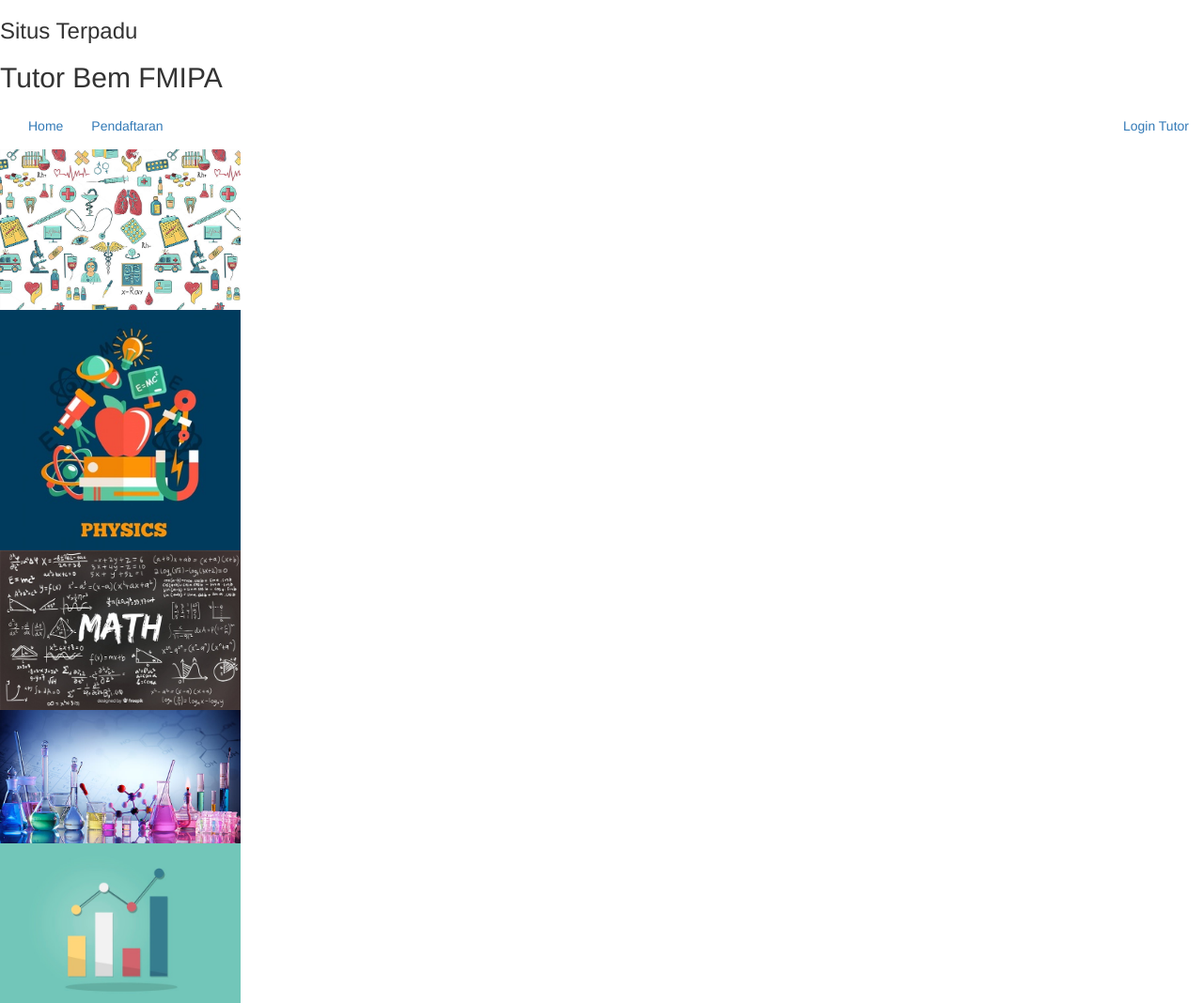
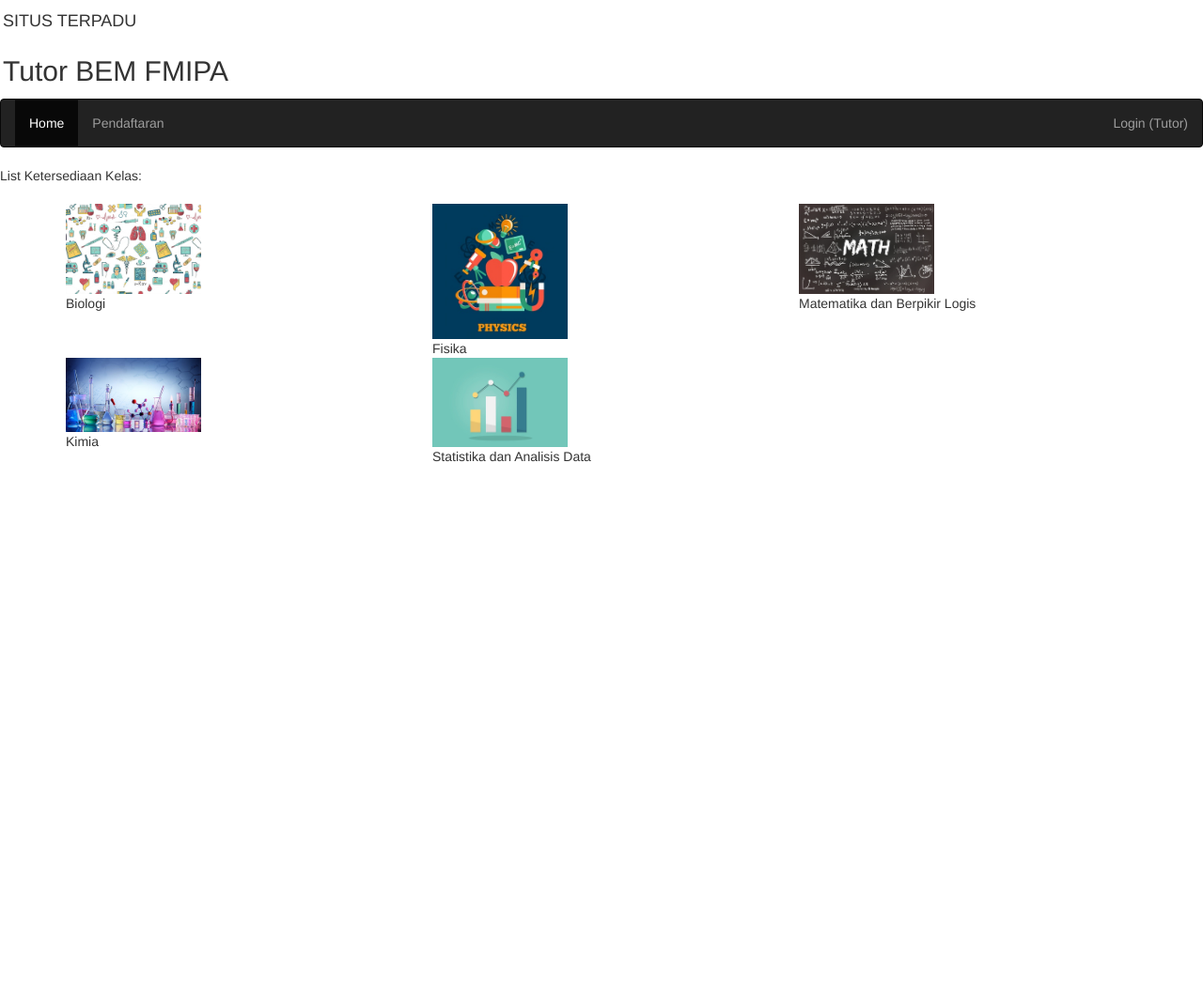
Before and after one commit to jokoGemblonG/Digitalisasi-Tutor-BEM-FMIPA, a PHP site: page / in a window 1280 px wide. Shown: the whole page at 94% size. After the commit the page ends 492 px from the top, so only its background shows below. Run offline with PHP 8.4, Linux system fonts and the light colour scheme.

Commit message:
Update index.php

```diff
--- a/PHP-Digital/index.php
+++ b/PHP-Digital/index.php
@@ -1,42 +1,60 @@
+<?php
+	session_start();
+	if(isset($_SESSION['submit'])){
+		header("Location: index2.php");
+		exit;
+	}
+?>
 <!DOCTYPE html>
 <html>
 
 <head>
-	<title> Tutor Bem FMIPA</title>
+	<title> Tutor Bem FMIPA </title>
 	<meta charset="utf-8">
 	<meta name="viewport" content="width=device-width, initial-scale=1">
 	<link rel="stylesheet" href="https://maxcdn.bootstrapcdn.com/bootstrap/3.4.1/css/bootstrap.min.css">
 	<script src="https://ajax.googleapis.com/ajax/libs/jquery/3.5.1/jquery.min.js"></script>
 	<script src="https://maxcdn.bootstrapcdn.com/bootstrap/3.4.1/js/bootstrap.min.js"></script>
 </head>
-
 <body>
 	<header>
-		<h3> Situs Terpadu </h3>
-		<h2> Tutor Bem FMIPA </h2>
+		<h4 style='padding: 3px'> SITUS TERPADU </h4>
+		<h2 style='padding: 3px'> Tutor BEM FMIPA </h2>
 	</header>
 
-	<nav>
+	<nav class= "navbar navbar-inverse">
 		<div class="container-fluid">
 		<ul class="nav navbar-nav">
-			<li class="active"><a href="index.php">Home</a></li>
-			<li><a href="Form_daftar.php"> Pendaftaran</a></li>
+			<li class="active"><a href="index.php"> Home </a></li>
+			<li><a href="Form_daftar.php"> Pendaftaran </a></li>
 		</ul>
 		<ul class="nav navbar-nav navbar-right">
-			<li><a href="login.php"> Login Tutor</a></li>
+			<li><a href="login.php"> Login (Tutor) </a></li>
 		</ul>
 	  </div>
 	 </nav>
 
-	<div class="d-flex flex-row">
-		<div><a href="Bio.php"><img src="./Template/Bio.jpg" style="width:20%"></a></div>
-	<div class="d-flex flex-row">
-		<div><a href="Fis.php"><img src="./Template/Fis.jpg" style="width:20%"></a></div>
-	<div class="d-flex flex-row">
-		<div><a href="Mbl.php"><img src="./Template/Mbl.jpg" style="width:20%"></a></div>
-	<div class="d-flex flex-row">
-		<div><a href="Kim.php"><img src="./Template/Kim.jpg" style="width:20%"></a></div>
-	<div class="d-flex flex-row">
-		<div><a href="Sad.php"><img src="./Template/Sad.jpg" style="width:20%"></a></div>
+	List Ketersediaan Kelas:<br />
+	<br />
+	<div class = "container">
+		<div class="row">
+			<div class="col-lg-4">
+				<a href="Bio.php"><img src="./Template/Bio.jpg" style="width:40% "></a></br>
+				Biologi </div>
+			<div class="col-lg-4">
+				<a href="Fis.php"><img src="./Template/Fis.jpg" style="width:40% "></a></br>
+				Fisika </div>
+			<div class="col-lg-4">
+				<a href="Mbl.php"><img src="./Template/Mbl.jpg" style="width:40% "></a></br>
+				Matematika dan Berpikir Logis</div>
+		</div>
 
+		<div class="row">
+			<div class="col-lg-4">
+				<a href="Kim.php"><img src="./Template/Kim.jpg" style="width:40% "></a></br>
+				Kimia</div>
+			<div class="col-lg-4">
+				<a href="Sad.php"><img src="./Template/Sad.jpg" style="width:40% "></a></br>
+				Statistika dan Analisis Data</div>
+		</div>
 	</body></html>
```
